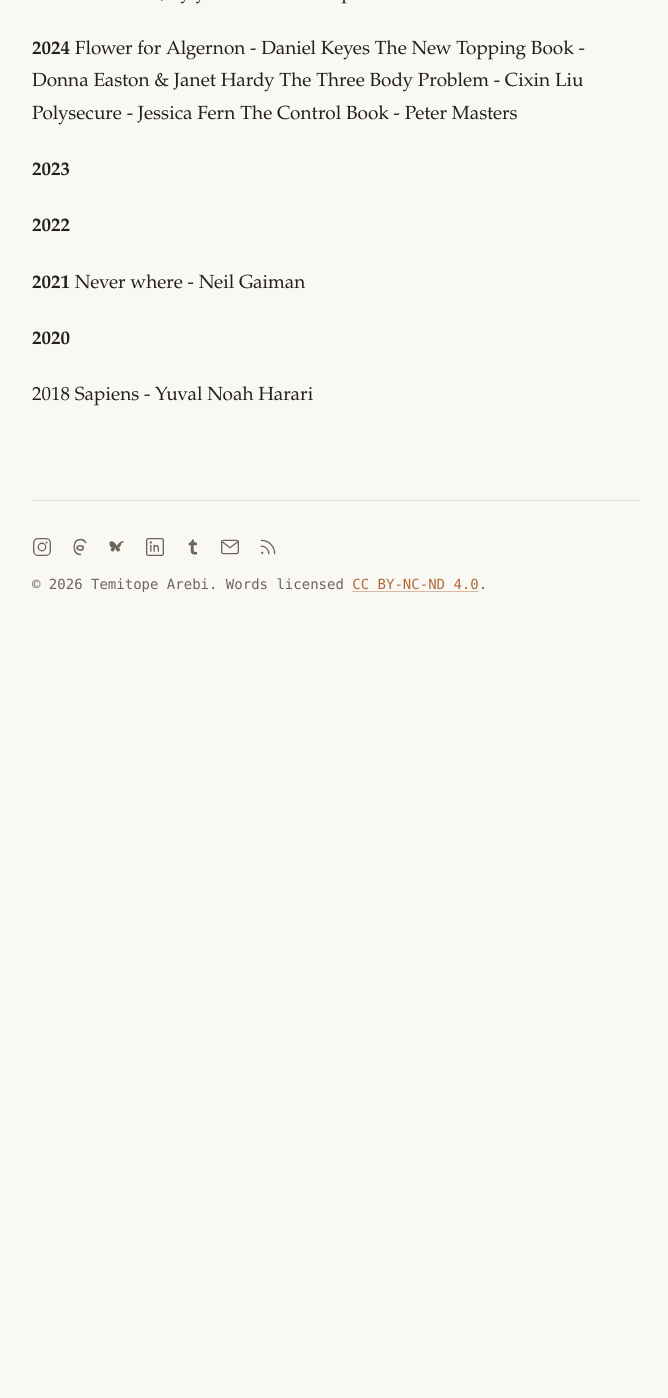
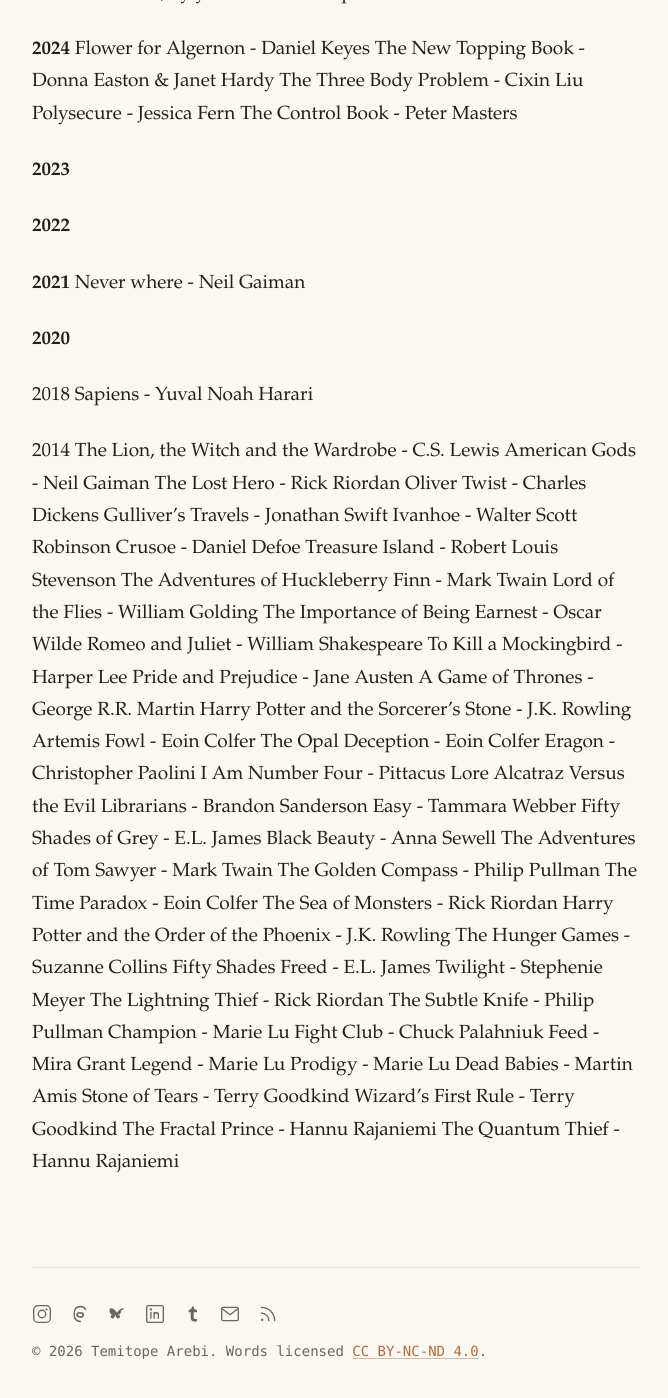
Before and after one commit to topearebi/aroamjti, a Jekyll site: the page built from books.md, in a window 1280 px wide and 1400 px high, scrolled down 1783 px. Shown: the whole window, without its empty margins (304-972 px from the left). Built offline with Jekyll 4.4.1, drawn with Linux system fonts in a browser that asks for light colours; before the commit the page ends 2416 px from its top, so only the background shows below that.

Commit message:
Last Sync: 2026-06-30 06:48 (Mobile)

```diff
--- a/books.md
+++ b/books.md
@@ -54,3 +54,49 @@ Never where - Neil Gaiman
 
 2018
 Sapiens - Yuval Noah Harari
+
+2014
+The Lion, the Witch and the Wardrobe - C.S. Lewis
+American Gods - Neil Gaiman
+The Lost Hero - Rick Riordan
+Oliver Twist - Charles Dickens
+Gulliver's Travels - Jonathan Swift
+Ivanhoe - Walter Scott
+Robinson Crusoe - Daniel Defoe
+Treasure Island - Robert Louis Stevenson
+The Adventures of Huckleberry Finn - Mark Twain
+Lord of the Flies - William Golding
+The Importance of Being Earnest - Oscar Wilde
+Romeo and Juliet - William Shakespeare
+To Kill a Mockingbird - Harper Lee
+Pride and Prejudice - Jane Austen
+A Game of Thrones - George R.R. Martin
+Harry Potter and the Sorcerer's Stone - J.K. Rowling
+Artemis Fowl - Eoin Colfer
+The Opal Deception - Eoin Colfer
+Eragon - Christopher Paolini
+I Am Number Four - Pittacus Lore
+Alcatraz Versus the Evil Librarians - Brandon Sanderson
+Easy - Tammara Webber
+Fifty Shades of Grey - E.L. James
+Black Beauty - Anna Sewell
+The Adventures of Tom Sawyer - Mark Twain
+The Golden Compass - Philip Pullman
+The Time Paradox - Eoin Colfer
+The Sea of Monsters - Rick Riordan
+Harry Potter and the Order of the Phoenix - J.K. Rowling
+The Hunger Games - Suzanne Collins
+Fifty Shades Freed - E.L. James
+Twilight - Stephenie Meyer
+The Lightning Thief - Rick Riordan
+The Subtle Knife - Philip Pullman
+Champion - Marie Lu
+Fight Club - Chuck Palahniuk
+Feed - Mira Grant
+Legend - Marie Lu
+Prodigy - Marie Lu
+Dead Babies - Martin Amis
+Stone of Tears - Terry Goodkind
+Wizard's First Rule - Terry Goodkind
+The Fractal Prince - Hannu Rajaniemi
+The Quantum Thief - Hannu Rajaniemi
```
